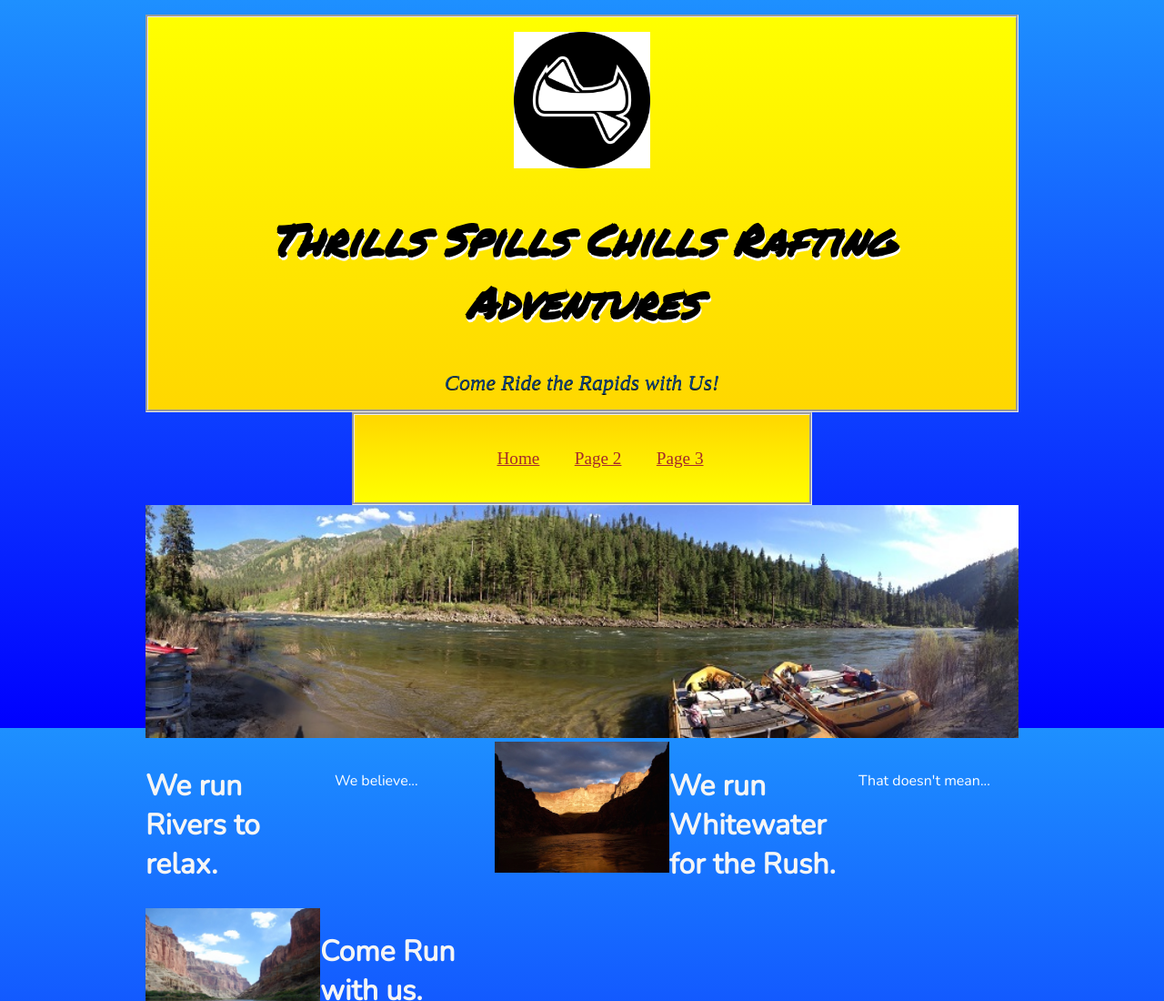
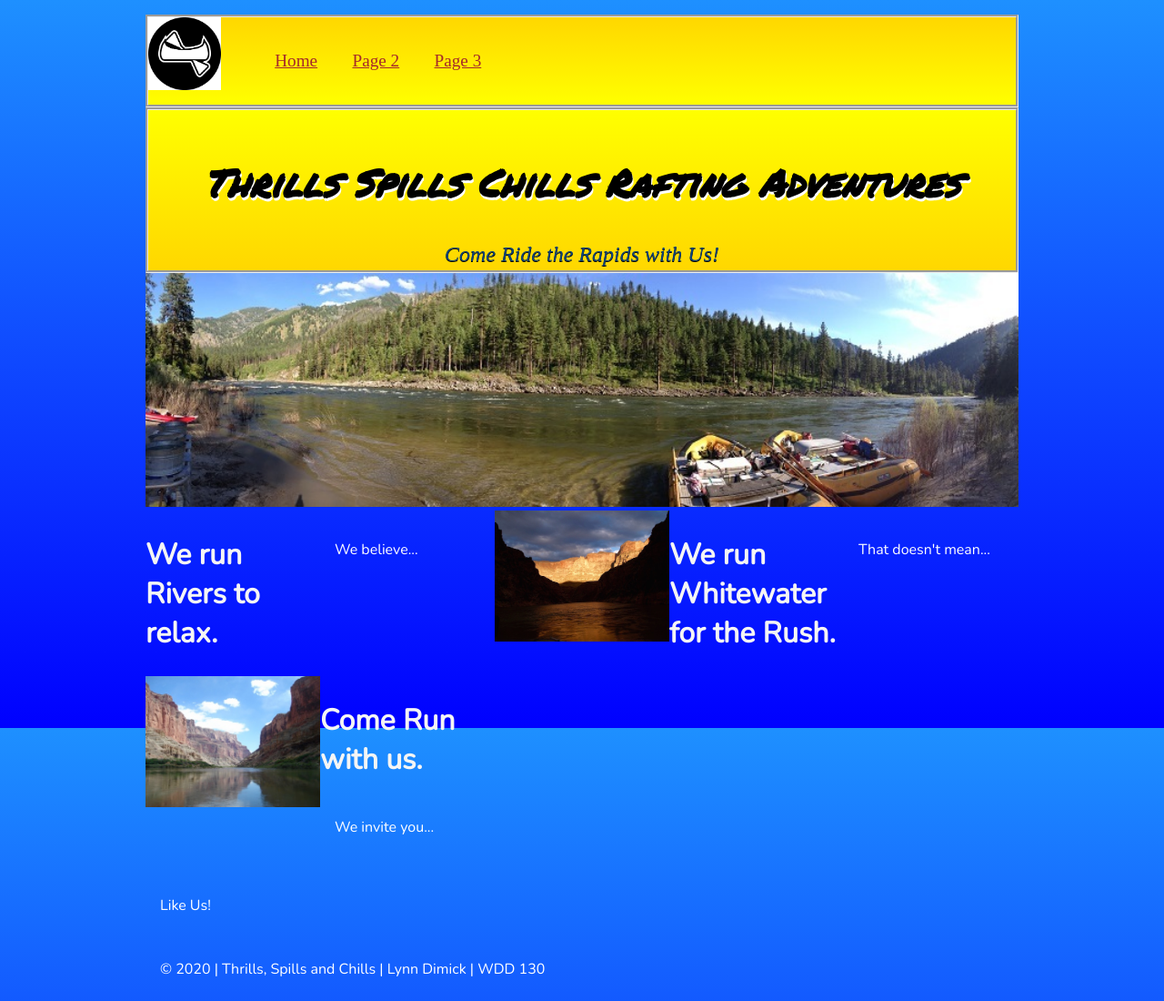
Before and after one commit to LynnDimick/lynndimick.github.io, a plain HTML site: page week7project/index.html in a window 1280 px wide. Shown: the top 1100 px of the page at 91% size. Drawn offline with nearby package versions, Linux system fonts and the light colour scheme.

Commit message:
MOnday night start

```diff
--- a/week7project/css/style.css
+++ b/week7project/css/style.css
@@ -35,8 +35,9 @@ h1 {
     font-family: 'Permanent Marker','Nunito',sans-serif;
     color: black;
     font-style: italic;
-    font-size: 3rem;
+    font-size: 2.6rem;
     text-shadow: 1px 3px white;
+
 }
 
 .motto {
@@ -69,6 +70,7 @@ height:auto;
 .headings {
     display: flex;
     flex-direction: column;
+
 }
 
 h2 {
@@ -91,9 +93,9 @@ h4 {
 header {
     border-style:groove;
     padding: 1em;
-    text-align: center;
     color: white;
     background: linear-gradient( yellow , gold);
+    text-align:center;
 
 }
 
@@ -101,27 +103,41 @@ header>h1 {
     color: red;
 }
 
+.heading{
+    height:110px;
+/**    grid-column: 2/3;
+**/}
+
+
 header>picture {
+    width:75px;
+    height:75px;
+    grid-column: 1/2;
     margin: auto;
-    align-content: center;
     vertical-align: text-top;
 }
 
-nav { max-width:500px;
-    margin:auto;
+nav {     margin:auto;
     border-style:groove;
     background: linear-gradient(gold,yellow);
     line-height: 3em;
     font-size: 1.2em;
-    display:flex;
-    justify-content:center;
-    align-items:center;
+    display:grid;
+    justify-content:left;
+    align-items:left;
 
 }
 
+nav>picture {
+height:80px;
+width:80px;
+}
+
 nav>ul {
+    display:flex;
     list-style-type: none;
-    display: flex;
+    grid-column:2/5;
+
 }
 
 nav a {
--- a/week7project/index.html
+++ b/week7project/index.html
@@ -17,12 +17,20 @@ as dates of operation, trip costs, prerequisites, package informaiton, and conta
 
 <body>
 
+  <nav>
+    <picture>
+      <img src="images/canoe-logo.jpg" alt="Logo"
+      width="150">
+  </picture>
+  <ul>
+        <li><a href="#">Home</a></li>
+        <li><a href="#">Page 2</a></li>
+        <li><a href="#">Page 3</a></li>
+
+    </ul>
+</nav>
 
     <header>
-        <picture>
-            <img src="images/canoe-logo.jpg" alt="Logo"
-            width="150">
-        </picture>
         <section class="heading">
             <h1>Thrills Spills Chills Rafting Adventures </h1>
             <div class="motto"><em>Come Ride the Rapids with Us!</em></div>
@@ -30,14 +38,6 @@ as dates of operation, trip costs, prerequisites, package informaiton, and conta
     </header>
 
 
-    <nav>
-        <ul>
-            <li><a href="#">Home</a></li>
-            <li><a href="#">Page 2</a></li>
-            <li><a href="#">Page 3</a></li>
-
-        </ul>
-    </nav>
 
     <main>
         <div class="banner-box">
```
